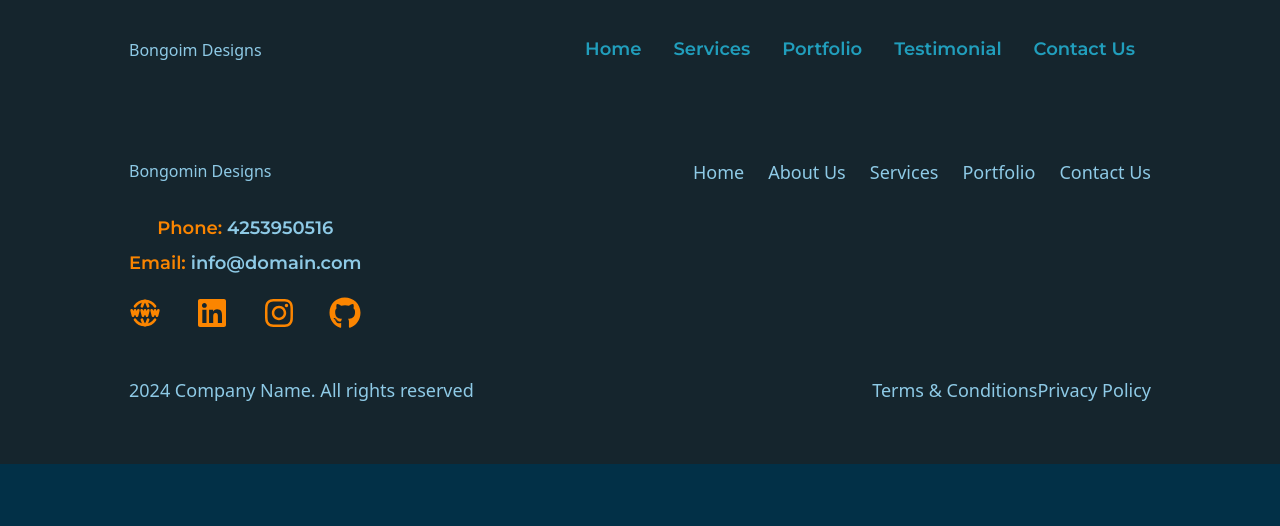
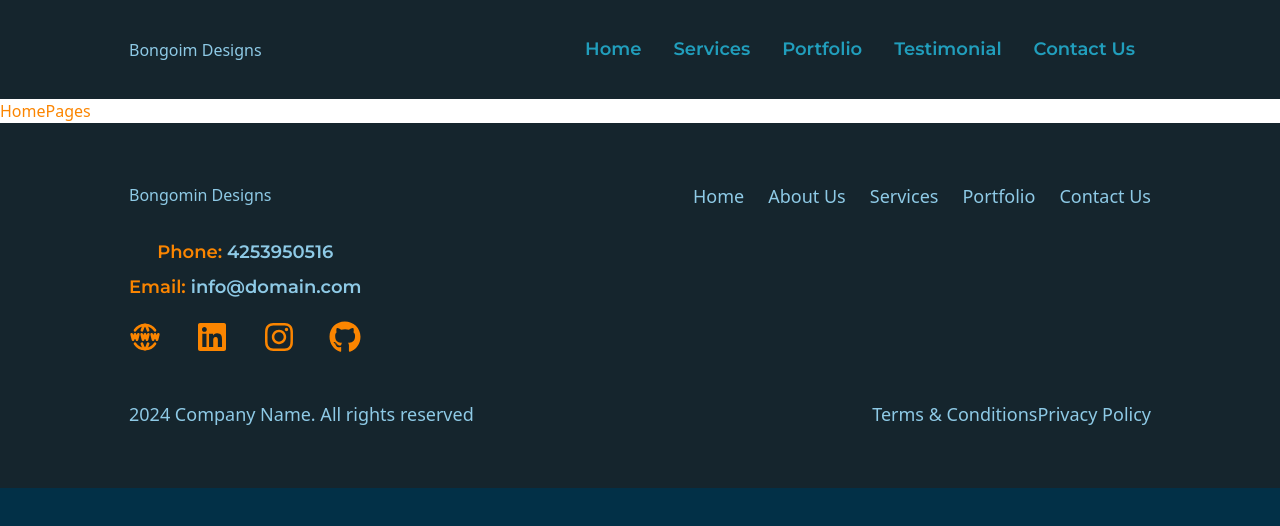
Before and after one commit to bongomin256/bongomin_designs, a React (Vite) app: page / in a window 1280 px wide. Shown: the top 526 px of the page. Built offline with nearby package versions, Linux system fonts and the light colour scheme.

Commit message:
created a layout and pages folder and also installed react touter dom

```diff
--- a/package.json
+++ b/package.json
@@ -12,7 +12,8 @@
   "dependencies": {
     "react": "^18.2.0",
     "react-dom": "^18.2.0",
-    "react-icons": "^5.0.1"
+    "react-icons": "^5.0.1",
+    "react-router-dom": "^6.22.3"
   },
   "devDependencies": {
     "@types/react": "^18.2.66",
--- a/src/App.jsx
+++ b/src/App.jsx
@@ -1,10 +1,25 @@
-import Footer from "./components/Footer";
-import Navbar from "./components/Navbar";
+import {
+  Route,
+  createBrowserRouter,
+  createRoutesFromElements,
+  RouterProvider,
+} from "react-router-dom";
+import MainLayout from "./layouts/MainLayout";
+import HomePages from "./pages/HomePages";
+
+const router = createBrowserRouter(
+  createRoutesFromElements(
+    <Route path="/" element={<MainLayout />}>
+      <Route index element={<HomePages />} />
+    </Route>
+  )
+);
+
+// import MainLayout from "./layouts/MainLayout";
 const App = () => {
   return (
     <>
-      <Navbar />
-      <Footer />
+      <RouterProvider router={router} />
     </>
   );
 };
--- /dev/null
+++ b/src/layouts/MainLayout.jsx
@@ -0,0 +1,15 @@
+import { Outlet } from "react-router-dom";
+import Navbar from "../components/Navbar";
+import Footer from "../components/Footer";
+
+const MainLayout = () => {
+  return (
+    <>
+      <Navbar />
+      <Outlet />
+      <Footer />
+    </>
+  );
+};
+
+export default MainLayout;
--- /dev/null
+++ b/src/pages/HomePages.jsx
@@ -0,0 +1,5 @@
+const HomePages = () => {
+  return <div className="bg-white text-cta-pri">HomePages</div>;
+};
+
+export default HomePages;
```
Also changed, not shown: 1 other file (tests, documents, lock files or other folders).
